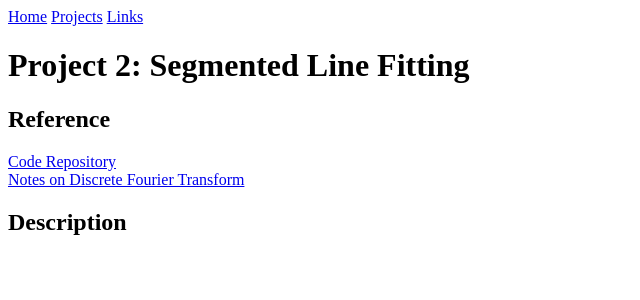
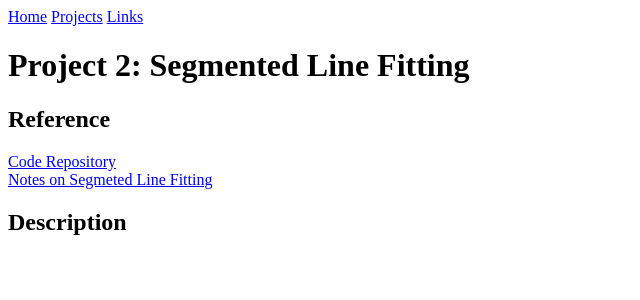
Before and after one commit to CategorIAN/categorian.github.io, a Jekyll site: the page built from projects/msu/csci_532/segmented_line_fitting.md, in a window 1280 px wide. Shown: the top 300 px of the page, without its empty margins (0-640 px from the left). Built offline with Jekyll 4.4.1, drawn with Linux system fonts in a browser that asks for light colours.

Commit message:
Update segmented_line_fitting.md

```diff
--- a/projects/msu/csci_532/segmented_line_fitting.md
+++ b/projects/msu/csci_532/segmented_line_fitting.md
@@ -6,6 +6,6 @@ layout: default
 
 <h2>Reference</h2>
 <a href = "https://github.com/CategorIAN/CSCI_532_HW2">Code Repository</a>\
-[Notes on Discrete Fourier Transform](https://categorian.github.io/pdfs/Notes on Discrete Fourier Transform.pdf)
+[Notes on Segmeted Line Fitting](https://categorian.github.io/pdfs/Notes on Segmented Line Fitting.pdf)
 
 <h2>Description</h2>
```
